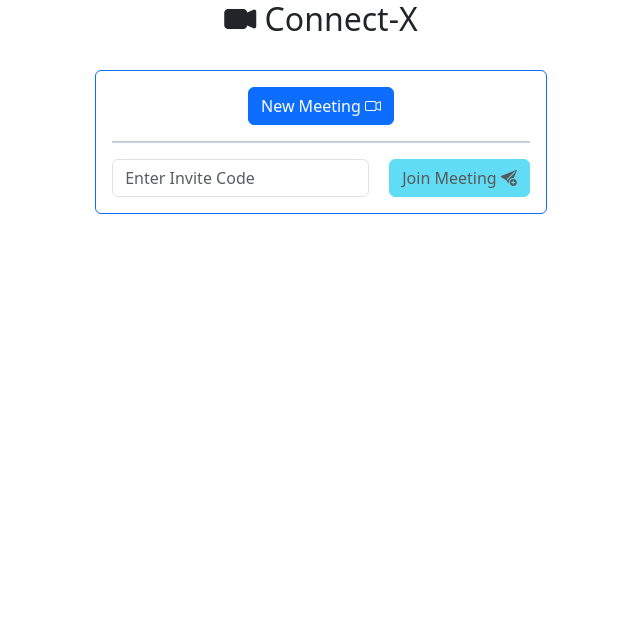
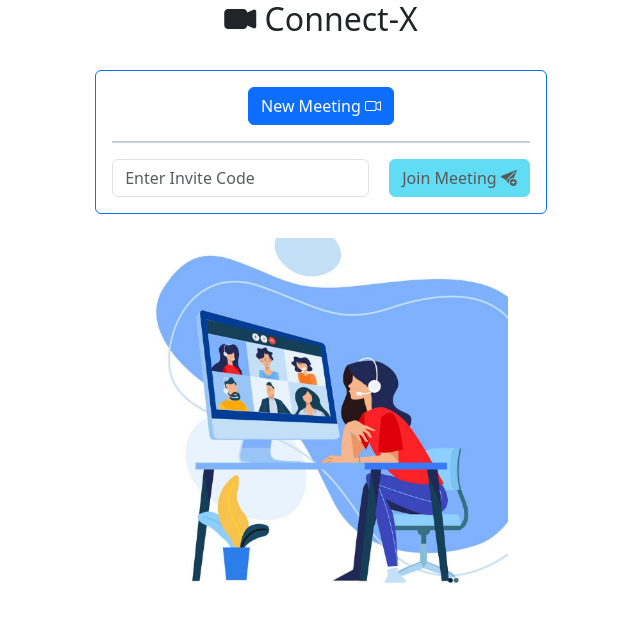
Before and after one commit to NandaNxD/ConnectX, an Angular app: page /home in a window 1280 px wide. Shown: the top 622 px of the page, without its empty margins (319-959 px from the left). Built offline with nearby package versions, Linux system fonts and the light colour scheme.

Commit message:
Added an illustration image for home component bg

```diff
--- a/src/app/home/home.component.html
+++ b/src/app/home/home.component.html
@@ -36,5 +36,8 @@
 
     </div>
 
+    <img src="assets/image.png" class="meet-image" *ngIf="!offerRoomId && !answerRoomId">
+
+
 
   </div>
--- a/src/app/home/home.component.scss
+++ b/src/app/home/home.component.scss
@@ -69,3 +69,9 @@ app-video{
 .copy-button:active{
    transform: scale(1.0);
 }
+
+
+.meet-image{
+    max-width: 400px;
+    height: 50vh;
+}
```
Also changed, not shown: src/assets/image.png (added).
